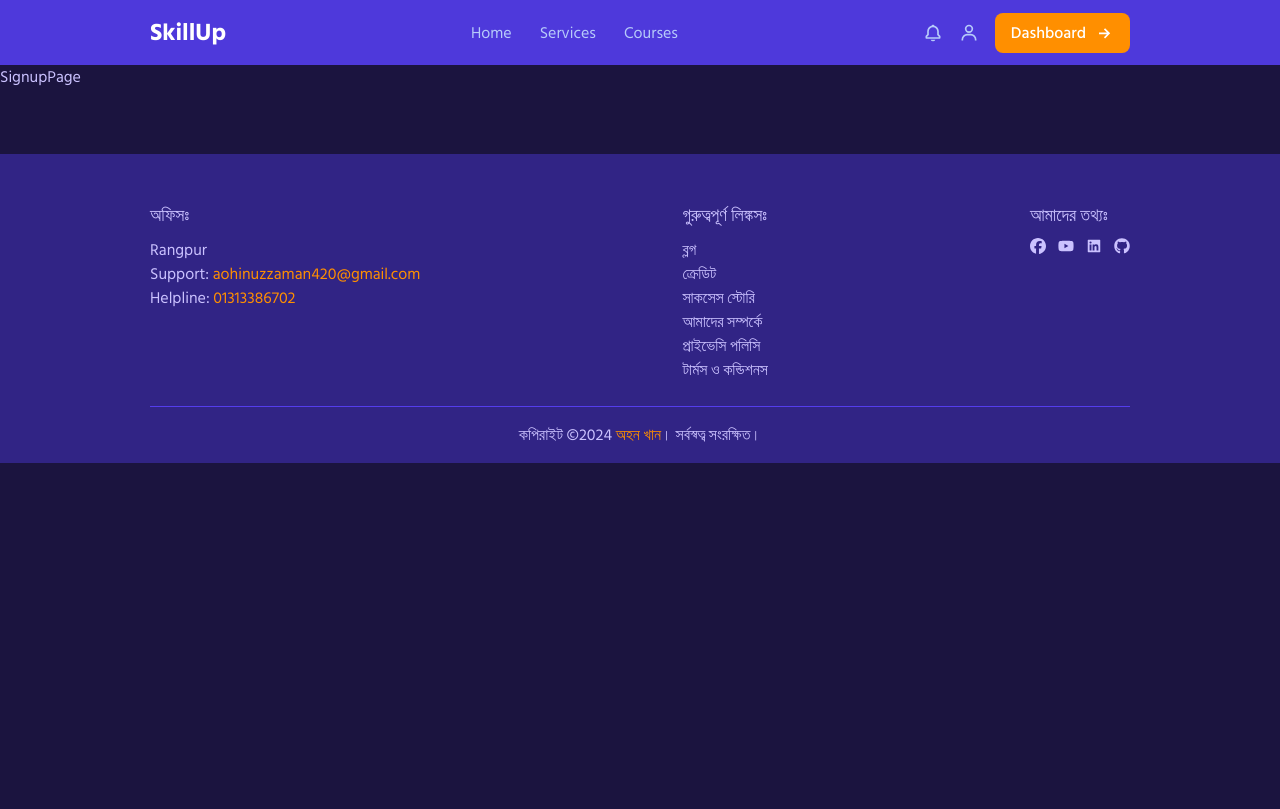
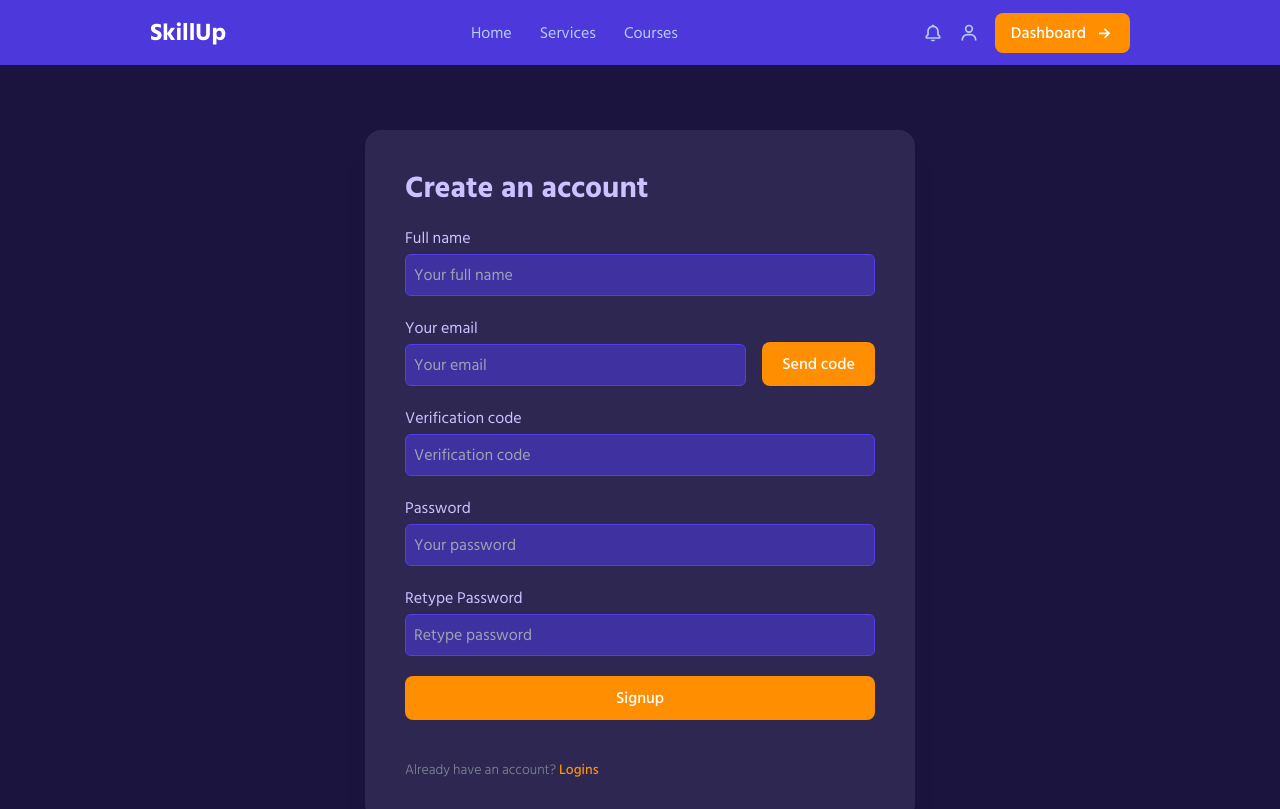
Before and after one commit to ahonkhan/lms-frontend, a React (Vite) app: page /signup in a window 1280 px wide. Shown: the top 809 px of the page. Built offline with nearby package versions, Linux system fonts and the light colour scheme.

Commit message:
signup page done;

```diff
--- a/src/components/input-field/InputField.jsx
+++ b/src/components/input-field/InputField.jsx
@@ -6,7 +6,7 @@ export const InputFieldWithLabel = ({
   placeholder = "",
 }) => {
   return (
-    <div className="input-field">
+    <div className="input-field w-full">
       <p className="py-1">{label}</p>
       <input
         placeholder={placeholder}
--- a/src/pages/signup-page/SignupPage.jsx
+++ b/src/pages/signup-page/SignupPage.jsx
@@ -1,7 +1,68 @@
 import React from "react";
+import { InputFieldWithLabel } from "../../components/input-field/InputField";
+import { Link } from "react-router-dom";
 
 const SignupPage = () => {
-  return <div>SignupPage</div>;
+  return (
+    <div className="site-container">
+      <div class="flex mt-section flex-col w-full md:w-[500px] xl:w-[550px] 2xl:w-[600px] 3xl:w-[650px] mx-auto p-8 md:p-10 2xl:p-12 3xl:p-14 bg-base-2 rounded-2xl shadow-xl">
+        <div class="flex flex-row gap-3 pb-4">
+          <h1 class="text-3xl font-bold  my-auto">Create an account</h1>
+        </div>
+
+        <form class="flex flex-col gap-y-4">
+          <InputFieldWithLabel
+            label={"Full name"}
+            type={"text"}
+            placeholder={"Your full name"}
+          />
+
+          <div className="flex justify-between flex-col sm:flex-row w-full items-end gap-x-4 gap-y-4">
+            <InputFieldWithLabel
+              label={"Your email"}
+              type={"email"}
+              placeholder={"Your email"}
+            />
+            <button
+              type="button"
+              class="text-[#FFFFFF] shrink-0  bg-primary focus:ring-4 focus:outline-none focus:ring-primary-300 font-medium rounded-lg text-base px-5 py-2.5 text-center"
+            >
+              Send code
+            </button>
+          </div>
+          <InputFieldWithLabel
+            label={"Verification code"}
+            type={"text"}
+            placeholder={"Verification code"}
+          />
+          <InputFieldWithLabel
+            label={"Password"}
+            type={"password"}
+            placeholder={"Your password"}
+          />
+
+          <InputFieldWithLabel
+            label={"Retype Password"}
+            type={"Retype password"}
+            placeholder={"Retype password"}
+          />
+
+          <button
+            type="submit"
+            class="w-full mt-1  text-[#FFFFFF] bg-primary focus:ring-4 focus:outline-none focus:ring-primary-300 font-medium rounded-lg text-base px-5 py-2.5 text-center mb-6"
+          >
+            Signup
+          </button>
+          <div class="text-sm font-light text-[#818793] ">
+            Already have an account?{" "}
+            <Link to="/login" class="font-medium text-primary hover:underline">
+              Logins
+            </Link>
+          </div>
+        </form>
+      </div>
+    </div>
+  );
 };
 
 export default SignupPage;
```
